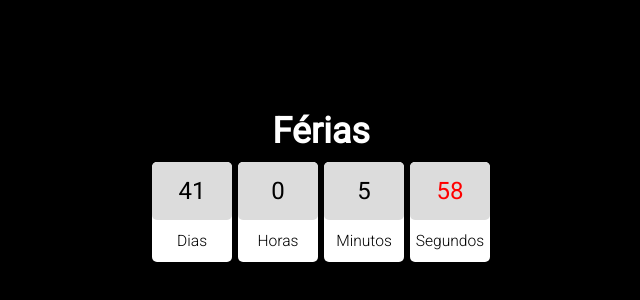
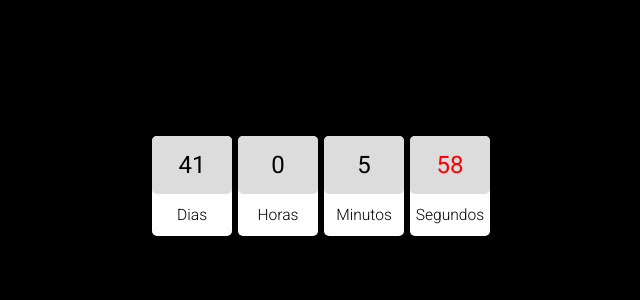
Before and after one commit to HeroLeam/contador-regressivo, a plain HTML site: page index.html in a window 1280 px wide. Shown: the part 214-514 px from the top of the page, without its empty margins (319-959 px from the left). Drawn offline with Linux system fonts and the light colour scheme.

Commit message:
Removido h1

```diff
--- a/index.html
+++ b/index.html
@@ -15,7 +15,6 @@
 
 <body>
     <div id="clockdiv">
-        <h1>Férias</h1>
         <div>
             <span class="days" id="day"></span>
             <div class="smalltext">Dias</div>
--- a/src/css/style.css
+++ b/src/css/style.css
@@ -14,11 +14,6 @@ body {
     font-weight: 400;
     text-align: center;
     font-size: 1.5em;
-}
-
-#clockdiv>h1 {
-    font-size: 1.5em;
-    padding-bottom: 10px;
 }
 
 #clockdiv>div {
```
